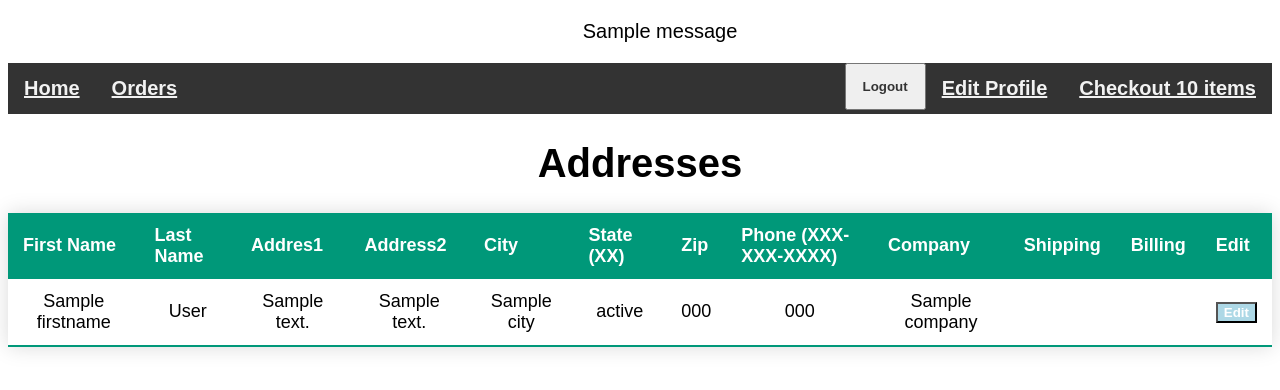
After one commit to Ras-al-Ghul/Alcohol-Delivery-Service, a Flask app: template templates/address.html in a window 1280 px wide. The commit adds this page. Shown: the top 390 px of the page. Run offline with Flask 2, Linux system fonts and the light colour scheme; the template is opened without the code that fills it: most values are stand-ins (such as "Sample title", 1, 10 or a date in 2020); one stand-in notice (Sample message) is shown; parts of the project's set-up code (start-up, migrations or seed data) failed here and were passed over; some libraries are stand-ins or nearby versions.

Commit message:
Basic Address support

```diff
--- a/server.py
+++ b/server.py
@@ -270,9 +270,47 @@ def cart():
                                         tax=tax, total_post_tax=total_post_tax)
 
 
-@app.route('/ship')
-def ship():
-    pass
+# Signup and edit
+class AddressForm(Form):
+      addressid = StringField('Address ID: ')
+      firstname = StringField('First name: ')
+      lastname = StringField('Last name: ')
+      address1 = StringField('Address Line 1: ')
+      address2 = StringField('Address Line 2: ')
+      city = StringField('City: ')
+      state = StringField('State (XX): ')
+      zips = StringField('Zip: ')
+      phone = StringField('Phone (xxx-xxx-xxxx): ')
+      company = StringField('Company: ')
+
+@app.route('/address', methods=['POST', 'GET'])
+def address():
+      if not get_login():
+          return redirect(url_for('index'))
+
+      if request.method == 'POST':
+          pass
+
+      user = g.conn.execute("SELECT customer_id FROM customer WHERE email = '{}'".format(get_login())).fetchone()
+      addresses = g.conn.execute("SELECT * from address, customer_lives WHERE address.address_id = customer_lives.address_id AND customer_lives.customer_id = {}".format(user['customer_id'])).fetchall()
+      addresses_list = []
+      for a in addresses:
+          row = dict(a)
+          form = AddressForm(request.form)
+          form.addressid.data = row['address_id']
+          form.firstname.data = row['first_name']
+          form.lastname.data = row['last_name']
+          form.address1.data = row['address1']
+          form.address2.data = row['address2']
+          form.city.data = row['city']
+          form.state.data = row['state']
+          form.zips.data = row['zip']
+          form.phone.data = row['phone']
+          form.company.data = row['company']
+          addresses_list.append(form)
+
+      return render_template('address.html', addresses_list=addresses_list, userid=user['customer_id'])
+
 
 class PaymentForm(Form):
       payment_method = SelectField('Payment Method: ', choices=[(1, 'CARD'), (2, 'BANK')])
@@ -283,7 +321,7 @@ class PaymentForm(Form):
 
 @app.route('/payment', methods=['POST', 'GET'])
 def payment():
-      if 'username' not in session or not session['is_admin']:
+      if 'username' not in session and not session['is_admin']:
             return redirect(url_for('index'))
 
       form = PaymentForm(request.form)
--- /dev/null
+++ b/templates/address.html
@@ -0,0 +1,79 @@
+<!DOCTYPE html>
+<html>
+    <head>
+        <title>Addresses</title>
+        <link rel= "stylesheet" type= "text/css" href= "{{ url_for('static',filename='css/main.css') }}">
+    </head>
+
+    <body>
+        <div class="centerbutton">
+            {% with messages = get_flashed_messages() %}
+              {% if messages %}
+                <ul class=flashes>
+                  {% for message in messages %}
+                    {{ message }}
+                  {% endfor %}
+                </ul>
+              {% endif %}
+            {% endwith %}
+          </div>
+
+          <div class="topnav">
+            <a class="topnavbuttonhome" href="/">Home</a>
+            <a class="topnavbuttonhome" href="/orders">Orders</a>
+            <a class="topnavbutton" href="/cart">Checkout {{itemcount}} items</a>
+            <a class="topnavbutton" href="/signup">Edit Profile</a>
+            <form method="POST" action="/logoutpost">
+              <button class="topnavbutton" style="color: #333">Logout</button>
+            </form>
+          </div>
+
+        <h1 class='centerbutton'>Addresses</h1>
+
+        <table class='prdtable'>
+          <thead>
+            <tr>
+                <th>First Name</th>
+                <th>Last Name</th>
+                <th>Addres1</th>
+                <th>Address2</th>
+                <th>City</th>
+                <th>State (XX)</th>
+                <th>Zip</th>
+                <th>Phone (XXX-XXX-XXXX)</th>
+                <th>Company</th>
+                <th>Shipping</th>
+                <th>Billing</th>
+                <th>Edit</th>
+            </tr>
+          </thead>
+
+          {% from "_formhelper.html" import render_field %}
+          <tbody>
+            {% for addr in addresses_list %}
+            <tr>
+              <td>{{addr.firstname}}</td>
+              <td>{{addr.lastname}}</td>
+              <td>{{addr.address1}}</td>
+              <td>{{addr.address2}}</td>
+              <td>{{addr.city}}</td>
+              <td>{{addr.state}}</td>
+              <td>{{addr.zips}}</td>
+              <td>{{addr.phone}}</td>
+              <td>{{addr.company}}</td>
+              <td>
+              </td>
+              <td>
+              </td>
+              <td>
+                <form class="centerbutton" method="POST" action="/address">
+                  <button class="editbtn" type="submit" name="address_id" value="{{addr.addressid.data}}">Edit</button>
+                </form>
+              </td>
+            </tr>
+            {% endfor %}
+          </tbody>
+        </table>
+    </body>
+
+</html>
--- a/templates/cart.html
+++ b/templates/cart.html
@@ -67,7 +67,7 @@
         </div>
         {% if total_post_tax > 0 %}
             <div class="centerbutton">
-                <form method="GET" action="{{ url_for('ship') }}">
+                <form method="GET" action="{{ url_for('address') }}">
                     <input class="editbth" type="submit" value="Proceed to shipping">
                 </form>
             </div>
```
Also changed, not shown: templates/order_details.html (+4 -8 lines), templates/orders.html (+3 -7 lines).
